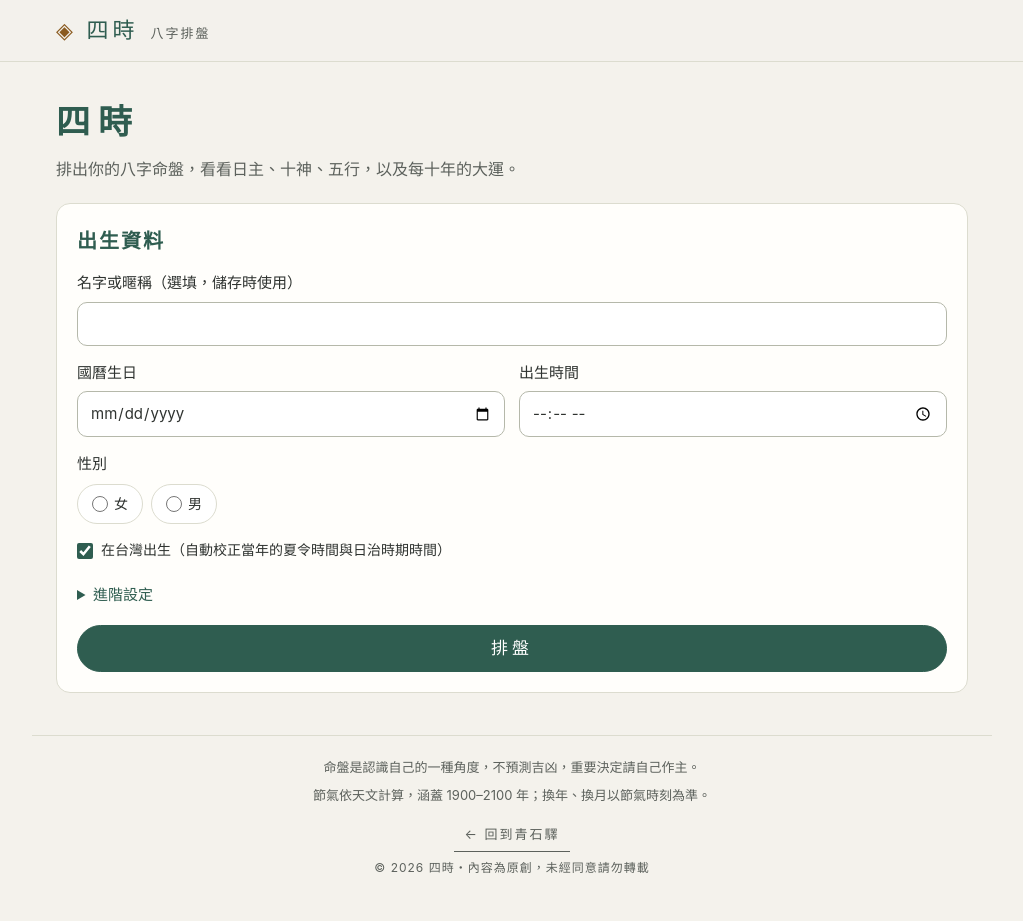
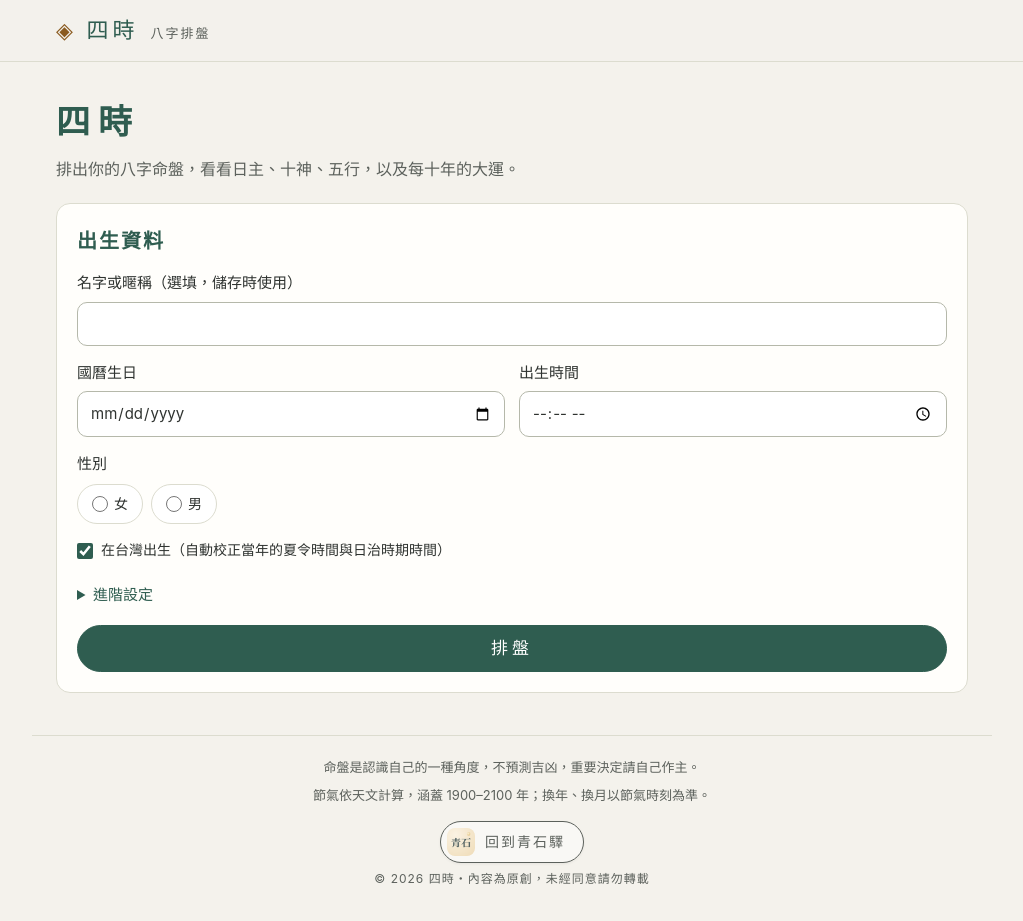
Before and after one commit to imqingstone/sishi, a plain HTML site: page docs/index.html in a window 1280 px wide. Shown: the whole page, without its empty margins (128-1151 px from the left). Drawn offline with Linux system fonts and the light colour scheme.

Commit message:
「回到青石驛」改成附圖示的按鈕
Co-Authored-By: Claude Opus 5.5 <noreply@anthropic.com>
Claude-Session: https://claude.ai/code/session_01DWRUU4NfxA6xwrtQRbGZkE

```diff
--- a/docs/index.html
+++ b/docs/index.html
@@ -48,7 +48,7 @@
 <details class="box legend"><summary>名詞說明</summary><dl id="terms"></dl></details>
 </section>
 </main>
-<footer><p>命盤是認識自己的一種角度，不預測吉凶，重要決定請自己作主。</p><p>節氣依天文計算，涵蓋 1900–2100 年；換年、換月以節氣時刻為準。</p><small id="usage" class="usage" hidden></small><a class="home-link" href="https://imqingstone.github.io/">← 回到青石驛</a><small class="copyright">© 2026 四時・內容為原創，未經同意請勿轉載</small></footer>
+<footer><p>命盤是認識自己的一種角度，不預測吉凶，重要決定請自己作主。</p><p>節氣依天文計算，涵蓋 1900–2100 年；換年、換月以節氣時刻為準。</p><small id="usage" class="usage" hidden></small><a class="home-link" href="https://imqingstone.github.io/"><img src="qingstone.png" alt="" width="28" height="28"><span>回到青石驛</span></a><small class="copyright">© 2026 四時・內容為原創，未經同意請勿轉載</small></footer>
 <div id="status" class="toast" role="status" aria-live="polite"></div>
 <noscript>請啟用 JavaScript 才能排盤。</noscript>
 <script src="terms.js"></script><script src="engine.js"></script><script src="texts.js"></script><script src="dmgods.js"></script><script src="summary.js"></script><script src="app.js"></script>
--- a/docs/style.css
+++ b/docs/style.css
@@ -112,5 +112,7 @@ footer p{margin:0 0 6px}
 }
 @media(prefers-reduced-motion:reduce){.toast{transition:none}}
 
-.home-link{display:block;width:fit-content;margin:10px auto 2px;padding:6px 10px;font-size:13px;letter-spacing:2px;color:inherit;text-decoration:none;border-bottom:1px solid currentColor}
-.home-link:hover{opacity:.75}
+.home-link{display:flex;align-items:center;gap:10px;width:fit-content;margin:14px auto 6px;padding:6px 18px 6px 6px;border:1px solid currentColor;border-radius:999px;font-size:14px;letter-spacing:2px;line-height:1.4;color:inherit;text-decoration:none;background:rgba(255,255,255,.45);box-shadow:0 1px 3px rgba(0,0,0,.06);transition:transform .15s}
+.home-link img{width:28px;height:28px;border-radius:8px;flex:none;display:block}
+.home-link:hover{transform:translateY(-1px)}
+@media(prefers-reduced-motion:reduce){.home-link{transition:none}.home-link:hover{transform:none}}
```
Also changed, not shown: docs/qingstone.png (added).
